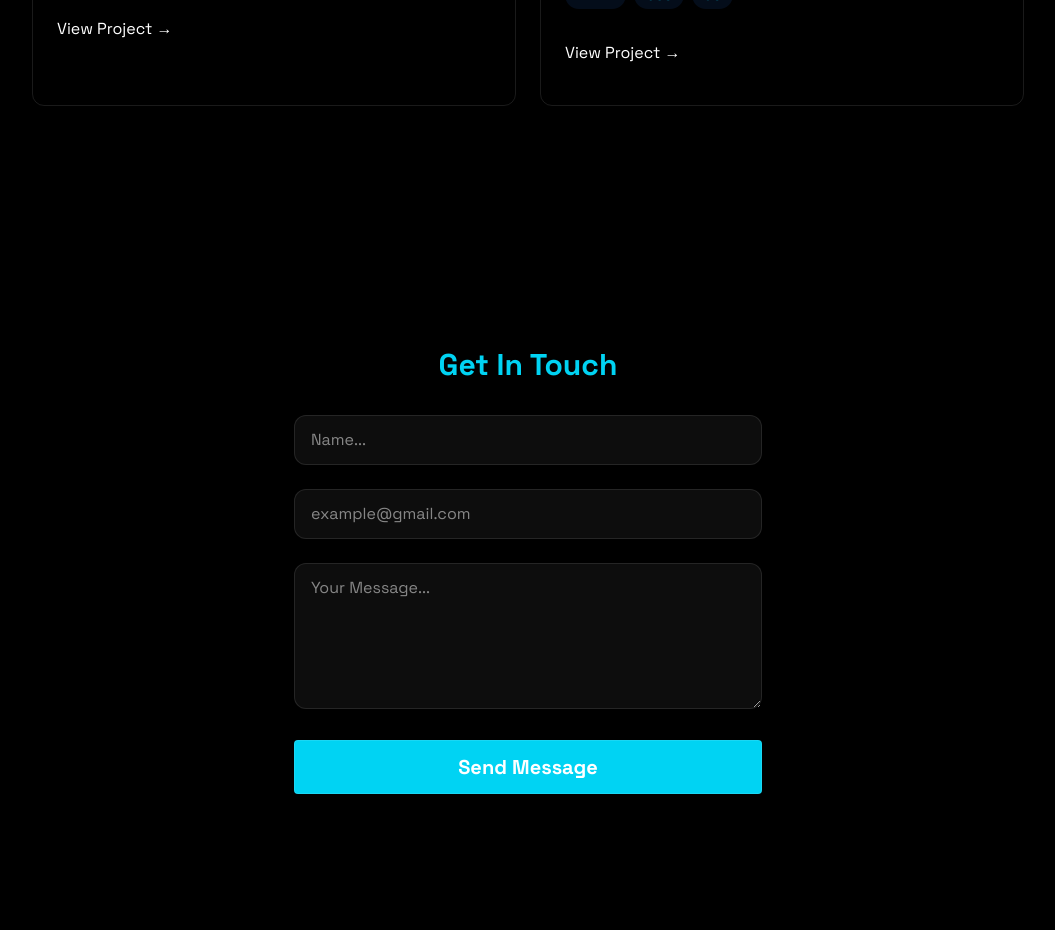
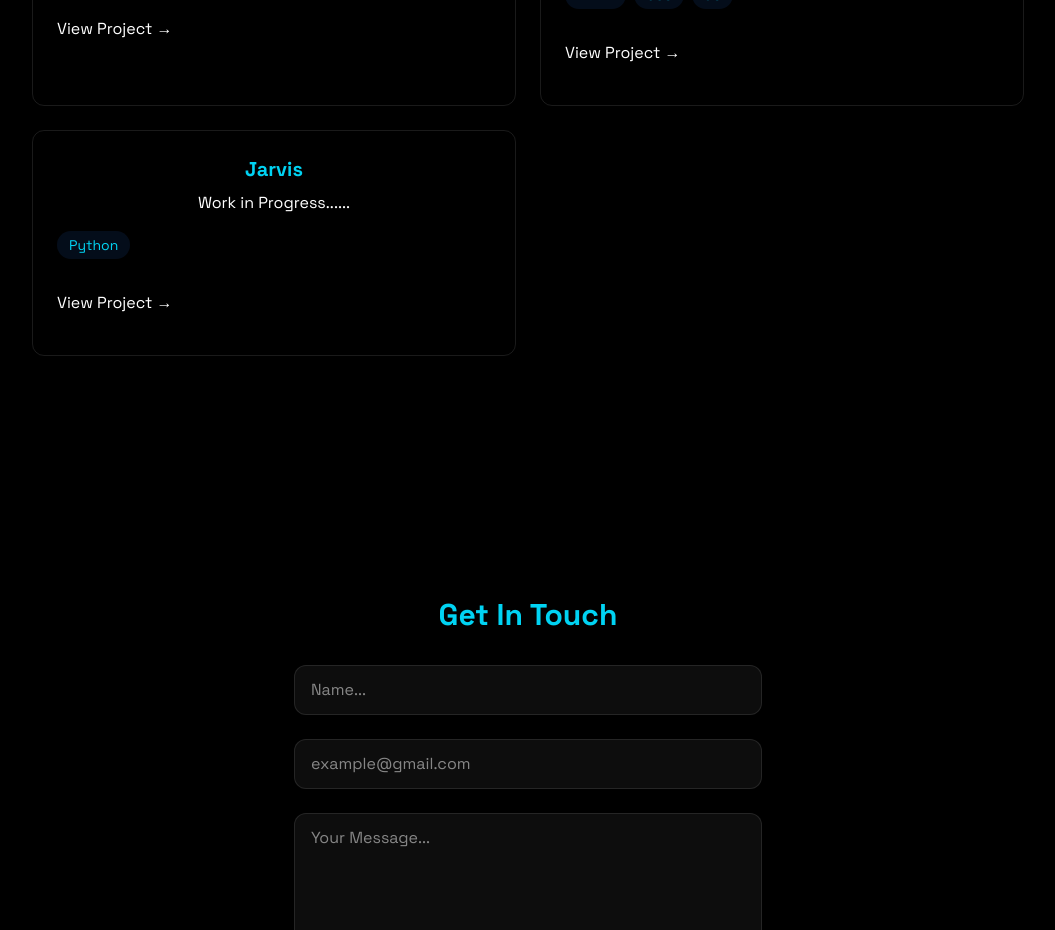
Before and after one commit to kamalkori28/MyPortfolio, a React (Vite) app: page / in a window 1280 px wide. Shown: the part 2780-3710 px from the top of the page, without its empty margins (112-1167 px from the left). Built offline with nearby package versions, Linux system fonts and the light colour scheme.

Commit message:
Add new project title

```diff
--- a/src/components/sections/Projects.jsx
+++ b/src/components/sections/Projects.jsx
@@ -125,6 +125,36 @@ management and responsive design for cross-device support</p>
             </div>
 
 
+
+            {/* Project 5 */}
+            <div className="glass p-6 rounded-xl border border-white/10 hover:-translate-y-1 text-center glass hover:border-cyan-400 hover:shadow-[0_0_20px_rgba(34,211,238,0.6)] transition duration-300 ease-in-out">
+              <h3 className="text-xl font-bold mb-2 text-cyan-400">Jarvis</h3>
+              <p className="text-white mb-4">
+                Work in Progress......
+              </p>
+              <div className="flex flex-wrap gap-2 mb-4">
+                {["Python"].map((tech) => (
+                  <span
+                    key={tech}
+                    className="bg-blue-500/10 text-cyan-400 py-1 px-3 rounded-full text-sm hover:bg-blue-500/20 hover:shadow-[0_2px_8px_rgba(59,130,246,0.1)] transition-all"
+                  >
+                    {tech}
+                  </span>
+                ))}
+              </div>
+              <div className="flex justify-between items-center">
+                <a
+                  href="https://github.com/kamalkori28/Jarvis"
+                  className="relative group text-white hover:text-cyan-400 transition-colors my-4"
+                  target="_blank"
+                >
+                  View Project →
+                  <span className="absolute left-0 -bottom-1 h-0.5 w-0 bg-cyan-400 transition-all duration-300 ease-in-out group-hover:w-full"></span>
+                </a>
+              </div>
+            </div>
+
+
           </div>
         </div>
       </RevealOnScroll>
```
